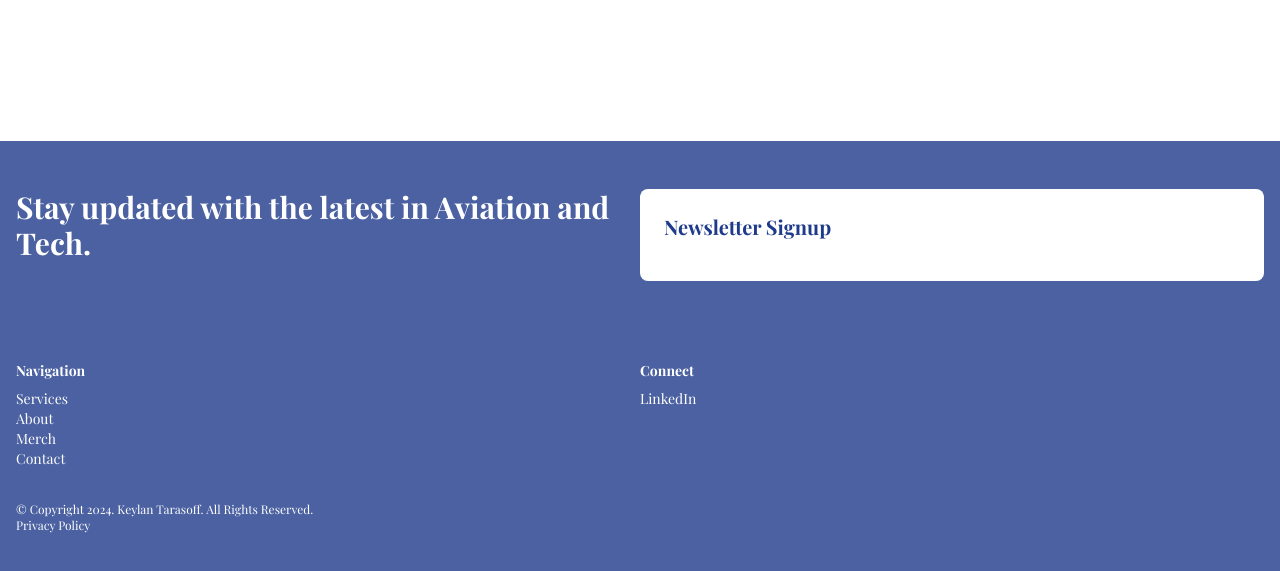
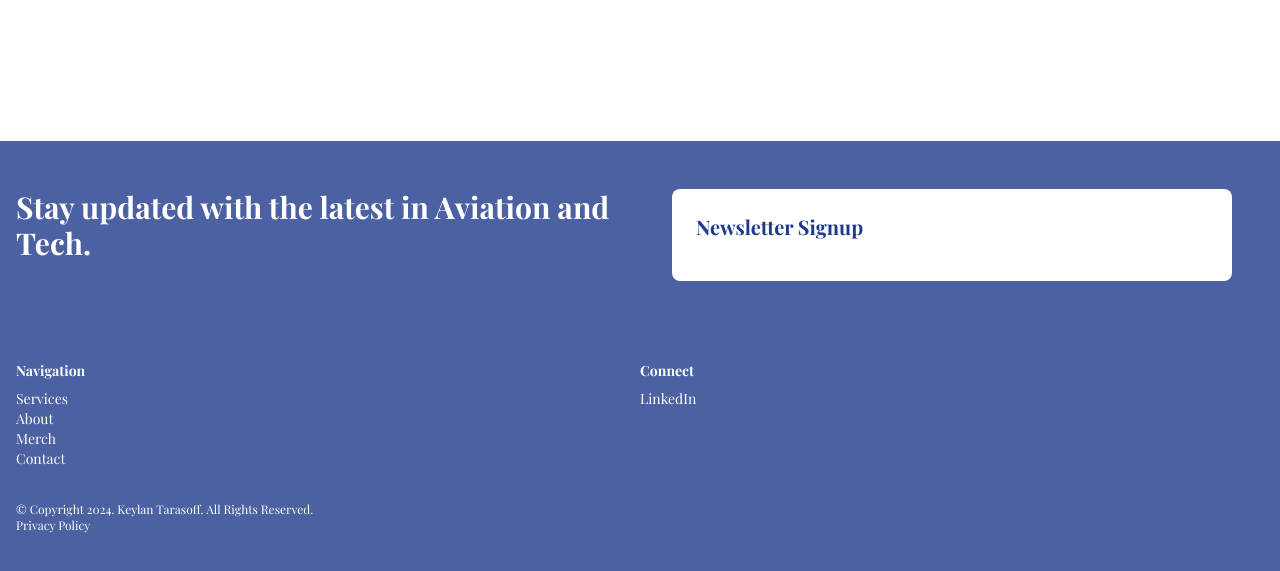
Before and after one commit to Bolltted/bolltted.github.io, a plain HTML site: page index.html in a window 1280 px wide. Shown: the part 822-1393 px from the top of the page. Drawn offline with nearby package versions, Linux system fonts and the light colour scheme.

Commit message:
Update index.html

```diff
--- a/index.html
+++ b/index.html
@@ -126,7 +126,7 @@
                 <div class="w-full md:w-1/2 mb-8 md:mb-0">
                     <h2 class="text-3xl font-bold mb-4">Stay updated with the latest in Aviation and Tech.</h2>
                 </div>
-                <div class="w-full md:w-1/2 mb-8 mx-auto">
+                <div class="w-full md:w-1/2 mb-8 pl-8 pr-8">
                     <div class="bg-white text-black p-6 rounded-lg h-full">
                         <h3 class="text-blue-900 text-xl font-bold mb-4">Newsletter Signup</h3>
                         <div style="text-align: left" class="sender-form-field" data-sender-form-id="lzo1hytse7nz8d1z13h"></div>
```
